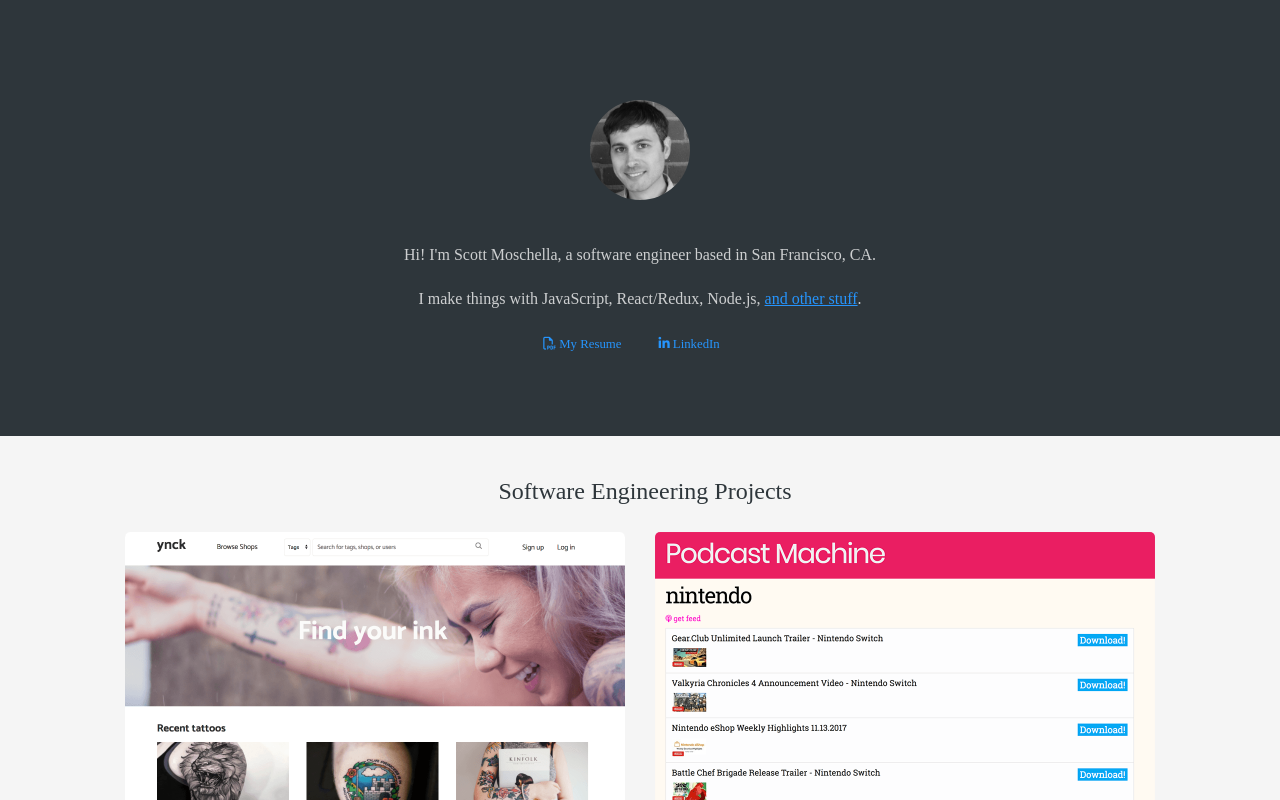
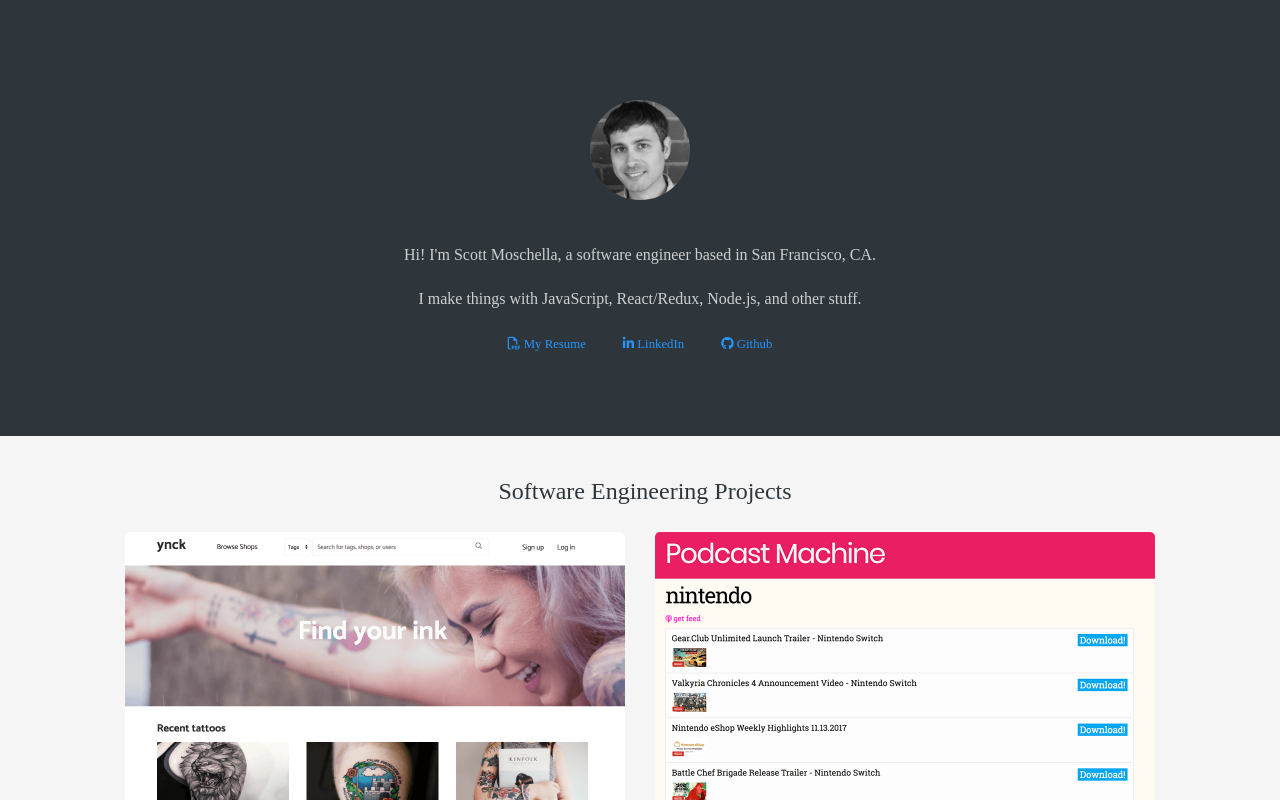
Before and after one commit to plasticbugs/plasticbugs.github.io, a React app: page / in a window 1280 px wide. Shown: the top 800 px of the page. Built offline with nearby package versions, Linux system fonts and the light colour scheme; a web font is replaced by a local one.

Commit message:
Hide skills for now

```diff
--- a/src/App.jsx
+++ b/src/App.jsx
@@ -13,7 +13,7 @@ class App extends React.Component {
       <div>
         < Header />
         < Portfolio />
-        < Skills />
+        {/* < Skills /> */}
       </div>
     );
   }
--- a/src/Header.jsx
+++ b/src/Header.jsx
@@ -13,10 +13,18 @@ class Header extends React.Component {
           Hi! I'm Scott Moschella, a software engineer based in San&nbsp;Francisco,&nbsp;CA.
         </p>
         <p>
-          I make things with JavaScript, React/Redux, Node.js, <a href="#skills">and other stuff</a>.
+          I make things with JavaScript, React/Redux, Node.js, and other stuff.
         </p>
         <p className="profile-links">
-          <a href="./images/smoschella_resume.pdf"><i className="fa fa-file-pdf-o fa-2" aria-hidden="true"></i>&nbsp;My Resume</a><a href="https://www.linkedin.com/in/scott-moschella/"><i className="fa fa-linkedin" aria-hidden="true"></i>&nbsp;LinkedIn</a>
+          <a href="./images/smoschella_resume.pdf">
+          <i className="fa fa-file-pdf-o fa-2" aria-hidden="true"></i>&nbsp;My Resume
+          </a>
+          <a href="https://www.linkedin.com/in/scott-moschella/">
+          <i className="fa fa-linkedin" aria-hidden="true"></i>&nbsp;LinkedIn
+          </a>
+          <a href="https://www.github.com/plasticbugs">
+          <i className="fa fa-github" aria-hidden="true"></i>&nbsp;Github
+          </a>
         </p>
       </div>
     )
--- a/src/Portfolio.jsx
+++ b/src/Portfolio.jsx
@@ -22,7 +22,7 @@ class Portfolio extends React.Component {
           videoDemo: 'WzPvl2aQLkc'
         },
         {
-          title: '3dstxt',
+          title: '3DStxt',
           description: 'A friend-code sharing website for Nintendo 3DS owners. Users connect with other users through Streetpass. This application was built with Ruby on Rails and leverages the Amazon Product API for product images and referral links.',
           imageUrl: '3dstxt-screenshot@2x.png',
           weblink: 'http://3dstxt.com/scott'
--- a/src/styles/style.css
+++ b/src/styles/style.css
@@ -157,6 +157,10 @@ body {
   padding-left: 20px
 }
 
+.header a:last-child {
+  padding-right: 0px;
+}
+
 .image-box a,.profile-links a {
   color: #2695fd;
   padding-right: 17px;
@@ -167,6 +171,10 @@ body {
 .image-box a:hover,.profile-links a:hover {
   transition: all .3s ease;
   color: #00bcd4;
+}
+
+.youtube-link a:hover {
+  color: #ff2020;
 }
 
 .external-links {
```
Also changed, not shown: css/style.min.css, js/bundle.js, 1 other file (tests, documents, lock files or other folders).
